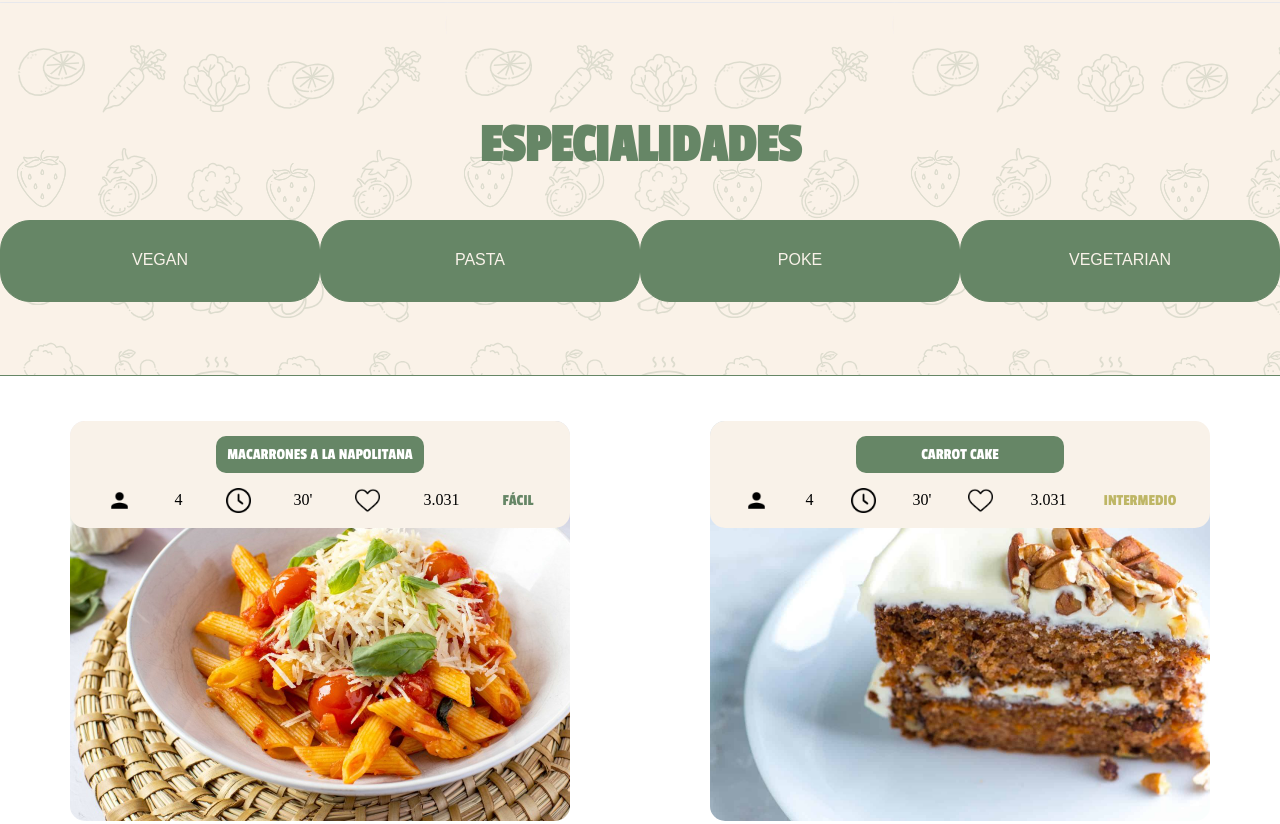
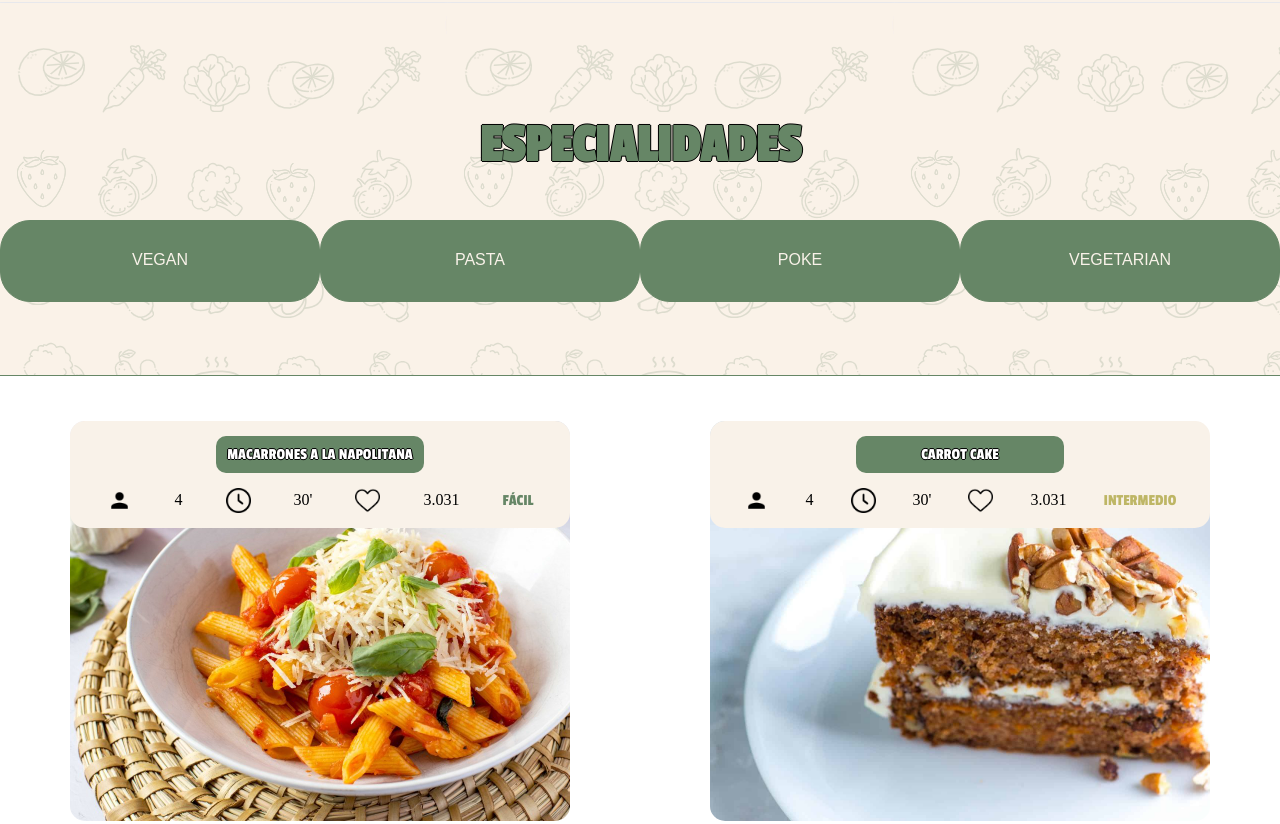
Before and after one commit to PabloMocholi/ChefConnect, a plain HTML site: page profile.html in a window 1280 px wide. Shown: the part 631-1455 px from the top of the page. Drawn offline with Linux system fonts and the light colour scheme.

Commit message:
Bordes css

```diff
--- a/css/desafios.css
+++ b/css/desafios.css
@@ -21,6 +21,7 @@ body {
     border-radius: 30px;
     margin: 0;
     padding-top: 6%;
+    text-shadow: -1px 0 black, 0 1px black, 1px 0 black, 0 -1px black;
 }
 
 #desafios {
--- a/css/profile.css
+++ b/css/profile.css
@@ -46,6 +46,7 @@ h3{
     font-size: 180% ;
     font-weight: bold;
     font-family: 'Passion One', sans-serif;
+
 }
 
 
@@ -63,7 +64,9 @@ h2{
     font-family: 'Passion One', sans-serif;
     font-size: 340%;
     color: #668666;
+    text-shadow: -1px 0 black, 0 1px black, 1px 0 black, 0 -1px black;
 }
+
 #especialidades{
     height: 200px;
     display: flex;
@@ -125,6 +128,7 @@ h2{
    border-radius: 10px;
    margin: auto;
    margin-bottom: 15px;
+   text-shadow: -1px 0 black, 0 1px black, 1px 0 black, 0 -1px black;
 }
 
 .fondo_receta{
```
